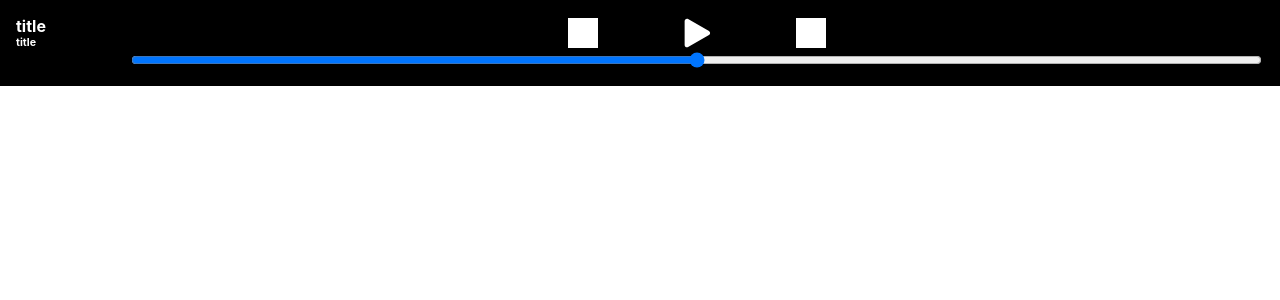
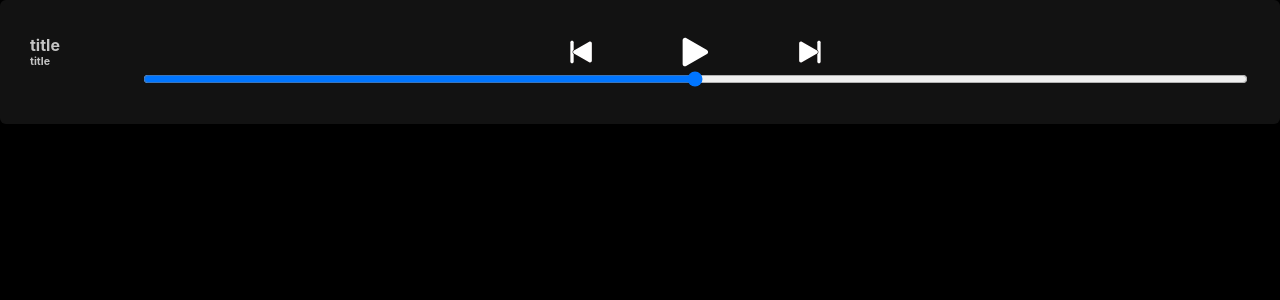
Before and after one commit to ax-sh/playbar-vite, a React (Vite) app: page / in a window 1280 px wide. Shown: the top 300 px of the page. Built offline with nearby package versions, Linux system fonts and the light colour scheme.

Commit message:
add icons

```diff
--- a/src/App.tsx
+++ b/src/App.tsx
@@ -4,11 +4,19 @@ import "./App.css";
 import styled from "styled-components";
 
 const Div = styled.div`
+  height: 100vh;
+  background: #000;
+
   .play__bar {
     color: #fff;
     padding: 1rem;
     background-color: #000;
     display: flex;
+    background-color: rgb(18, 18, 18);
+    color: rgb(196, 196, 196);
+    padding: 35px 30px;
+    border-radius: 6px;
+
     & .info {
       flex: 1;
       & h3,
@@ -36,6 +44,7 @@ const Div = styled.div`
           height: 34px;
           &:hover {
             fill: #1db954;
+            cursor: pointer;
           }
         }
       }
@@ -71,6 +80,48 @@ const PlayIcon = () => (
   </svg>
 );
 
+const PrevIcon = () => (
+  <svg
+    width="30"
+    height="30"
+    viewBox="0 0 30 30"
+    fill="none"
+    xmlns="http://www.w3.org/2000/svg"
+  >
+    <path
+      d="M5 23.6518C5 24.3964 4.39638 25 3.65177 25L3.43914 25C2.69453 25 2.09091 24.3964 2.09091 23.6518L2.09091 6.34823C2.09091 5.60362 2.69454 5 3.43914 5L3.65177 5C4.39638 5 5 5.60362 5 6.34823L5 23.6518Z"
+      fill="#191414"
+    ></path>
+    <path d="M5 23.6518C5 24.3964 4.39638 25 3.65177 25L3.43914 25C2.69453 25 2.09091 24.3964 2.09091 23.6518L2.09091 6.34823C2.09091 5.60362 2.69454 5 3.43914 5L3.65177 5C4.39638 5 5 5.60362 5 6.34823L5 23.6518Z"></path>
+    <path
+      d="M5.25 16.299C4.25 15.7217 4.25 14.2783 5.25 13.701L18.75 5.90673C19.75 5.32938 21 6.05107 21 7.20577L21 22.7942C21 23.9489 19.75 24.6706 18.75 24.0933L5.25 16.299Z"
+      stroke="#191414"
+    ></path>
+    <path d="M5.25 16.299C4.25 15.7217 4.25 14.2783 5.25 13.701L18.75 5.90673C19.75 5.32938 21 6.05107 21 7.20577L21 22.7942C21 23.9489 19.75 24.6706 18.75 24.0933L5.25 16.299Z"></path>
+  </svg>
+);
+
+const NextIcon = () => (
+  <svg
+    width="30"
+    height="30"
+    viewBox="0 0 30 30"
+    fill="none"
+    xmlns="http://www.w3.org/2000/svg"
+  >
+    <path
+      d="M25 6.34823C25 5.60362 25.6036 5 26.3482 5H26.5609C27.3055 5 27.9091 5.60362 27.9091 6.34823V23.6518C27.9091 24.3964 27.3055 25 26.5609 25H26.3482C25.6036 25 25 24.3964 25 23.6518V6.34823Z"
+      fill="#191414"
+    ></path>
+    <path d="M25 6.34823C25 5.60362 25.6036 5 26.3482 5H26.5609C27.3055 5 27.9091 5.60362 27.9091 6.34823V23.6518C27.9091 24.3964 27.3055 25 26.5609 25H26.3482C25.6036 25 25 24.3964 25 23.6518V6.34823Z"></path>
+    <path
+      d="M24.75 13.701C25.75 14.2783 25.75 15.7217 24.75 16.299L11.25 24.0933C10.25 24.6706 9 23.9489 9 22.7942L9 7.20577C9 6.05107 10.25 5.32938 11.25 5.90673L24.75 13.701Z"
+      stroke="#191414"
+    ></path>
+    <path d="M24.75 13.701C25.75 14.2783 25.75 15.7217 24.75 16.299L11.25 24.0933C10.25 24.6706 9 23.9489 9 22.7942L9 7.20577C9 6.05107 10.25 5.32938 11.25 5.90673L24.75 13.701Z"></path>
+  </svg>
+);
+
 function App() {
   const title = "title";
   return (
@@ -83,9 +134,9 @@ function App() {
           </div>
           <div className="controller__container">
             <div className="controller__buttons">
-              <Icon />
+              <PrevIcon />
               <PlayIcon />
-              <Icon />
+              <NextIcon />
             </div>
             <div className="seekbar">
               <input type="range" />
```
